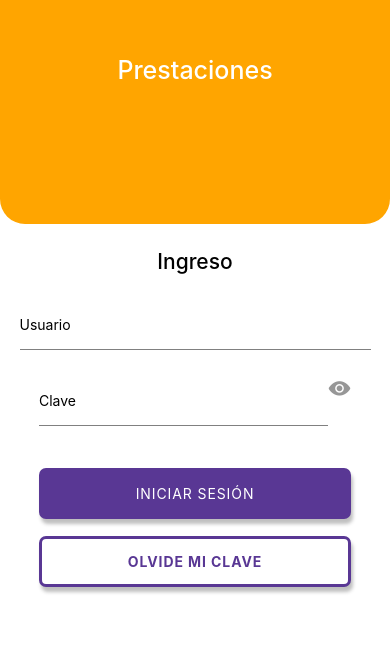
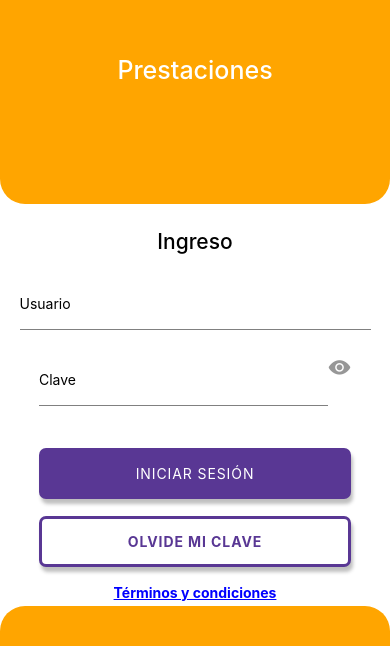
Before and after one commit to NicoCanziani/testApp, a React Native app: screen / in a window 390 px wide. Shown: the part 198-844 px from the top of the page. Built offline with nearby package versions, Linux system fonts and the light colour scheme.

Commit message:
add 'Terminos y Condiciones'

```diff
--- a/App.js
+++ b/App.js
@@ -24,9 +24,7 @@ export default function App() {
   const [secureTextEntry, setSecureTextEntry] = useState(false);
 
   const handleTouchableOpacity = async () => {
-    const eyeName = secureTextEntry ? "eye-off" : "eye";
-    setSecureTextEntry(!secureTextEntry);
-    setEye(eyeName);
+    //funcion para ver contraseña apretando el ojito
   };
 
   return (
@@ -52,19 +50,20 @@ export default function App() {
             style={styles.textInput}
             placeholder="Clave"
             placeholderTextColor={styles.placeholderTextColor}
-            secureTextEntry={secureTextEntry}
           />
           <TouchableOpacity onPress={handleTouchableOpacity}>
-            <Ionicons name={eye} size={wp("6%")} color={"#979797"}/>
+            <Ionicons name="eye" size={wp("6%")} color={"#979797"} />
           </TouchableOpacity>
         </View>
         <View style={{ marginTop: hp("5%") }}>
-          <CommonButton text={"INICIAR SESIÓN"} disabled={enable}/>
+          <CommonButton text={"INICIAR SESIÓN"} disabled={enable} />
         </View>
         <View style={{ marginTop: hp("2%") }}>
-          <ForgotPasswordButton text={"OLVIDE MI CLAVE"}/>
+          <ForgotPasswordButton text={"OLVIDE MI CLAVE"} />
         </View>
+        <Text style={styles.linkText}>Términos y condiciones</Text>
       </View>
+      <View style={styles.bottomScreen}></View>
     </View>
   );
 }
@@ -80,14 +79,15 @@ const styles = StyleSheet.create({
     borderBottomRightRadius: hp("3%"),
     borderBottomLeftRadius: hp("3%"),
   },
+  bottomScreen: {
+    flex: 0.05,
+    backgroundColor: "orange",
+    borderTopRightRadius: hp("3%"),
+    borderTopLeftRadius: hp("3%"),
+  },
   secondaryTopScreen: {
     marginTop: hp("30%"),
     alignSelf: "center",
-  },
-  bottomScreen: {
-    backgroundColor: "orange",
-    borderBottomTopRadius: hp("3%"),
-    marginTop: hp("5%"),
   },
   screenTitle: {
     color: "white",
@@ -117,4 +117,11 @@ const styles = StyleSheet.create({
     alignItems: "center",
     justifyContent: "space-evenly",
   },
+  linkText: {
+    textAlign: "center",
+    marginTop: hp("2%"),
+    color: "blue",
+    fontWeight: "bold",
+    textDecorationLine: "underline",
+  },
 });
```
Also changed, not shown: 1 other file (tests, documents, lock files or other folders).
